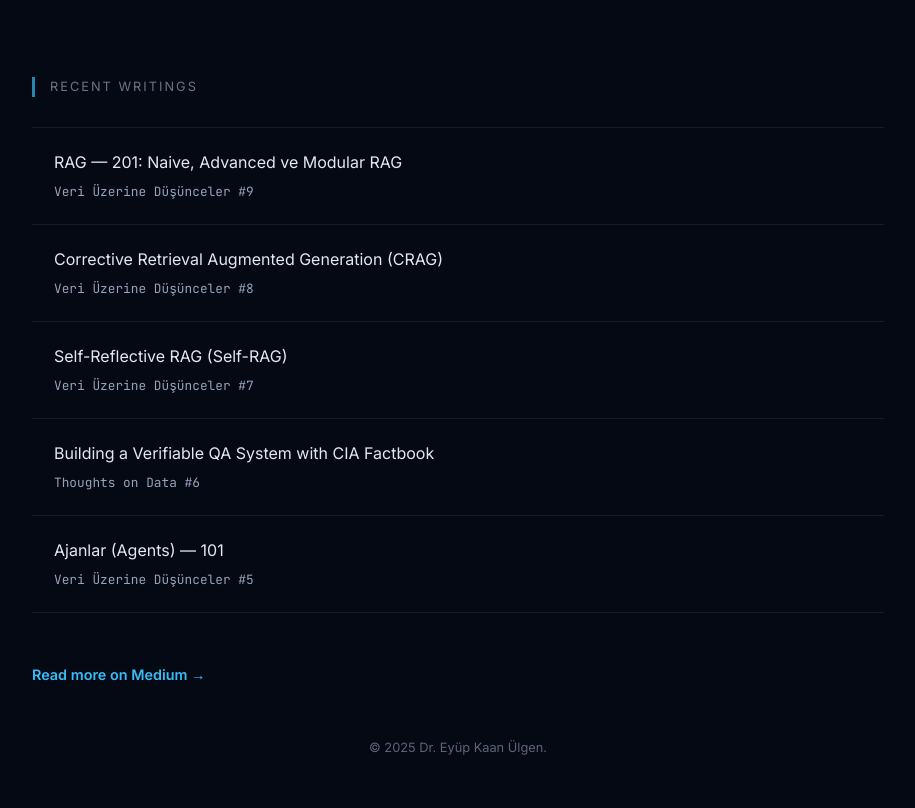
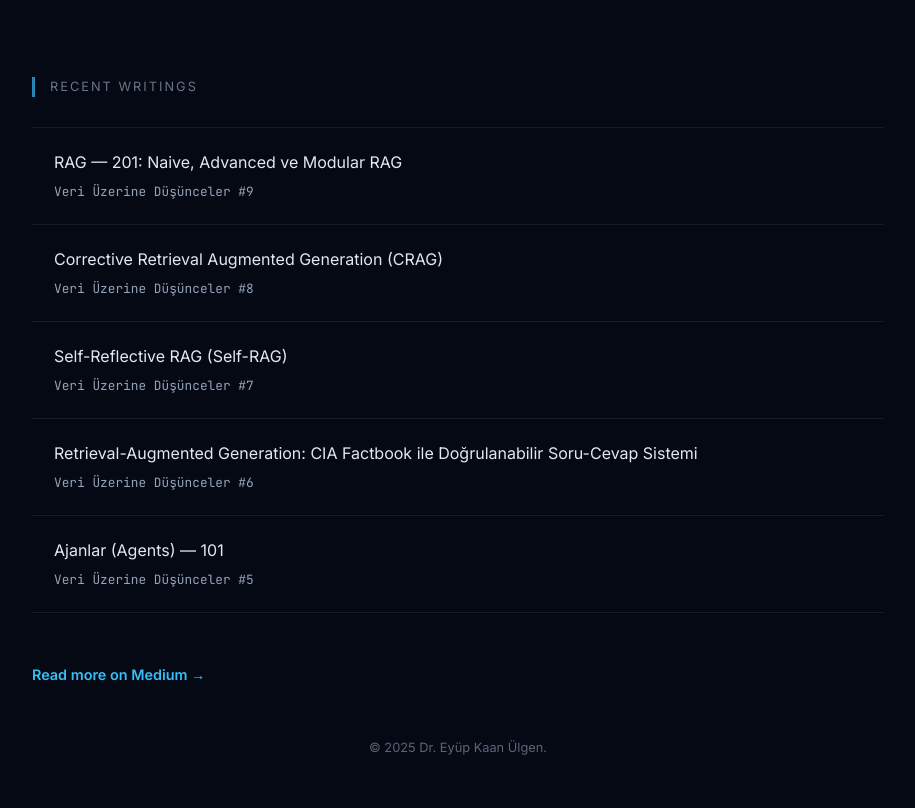
Before and after one commit to kaanulgen/kaanulgen.github.io, a plain HTML site: page index.html in a window 1280 px wide. Shown: the part 1373-2181 px from the top of the page, without its empty margins (182-1097 px from the left). Drawn offline with Linux system fonts and the light colour scheme.

Commit message:
Update index.html

```diff
--- a/index.html
+++ b/index.html
@@ -407,8 +407,8 @@
 
             <a href="https://medium.com/@k.ulgen90/retrieval-augmented-generation-cia-factbook-ile-do%C4%9Frulanabilir-soru-cevap-sistemi-c7ed19f9e666" target="_blank" class="writing-item">
                 <div class="w-content">
-                    <span class="w-title">Building a Verifiable QA System with CIA Factbook</span>
-                    <span class="w-meta">Thoughts on Data #6</span>
+                    <span class="w-title">Retrieval-Augmented Generation: CIA Factbook ile Doğrulanabilir Soru-Cevap Sistemi</span>
+                    <span class="w-meta">Veri Üzerine Düşünceler #6</span>
                 </div>
                 <i class="fas fa-arrow-right w-arrow"></i>
             </a>
```
